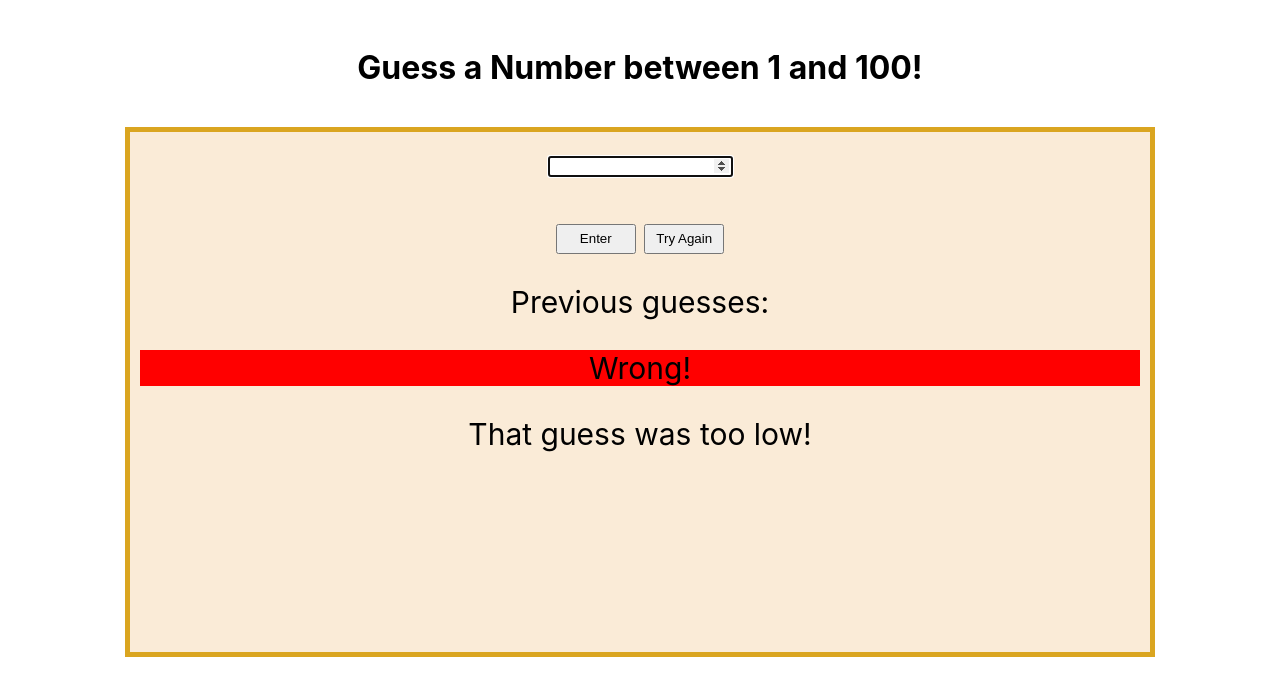
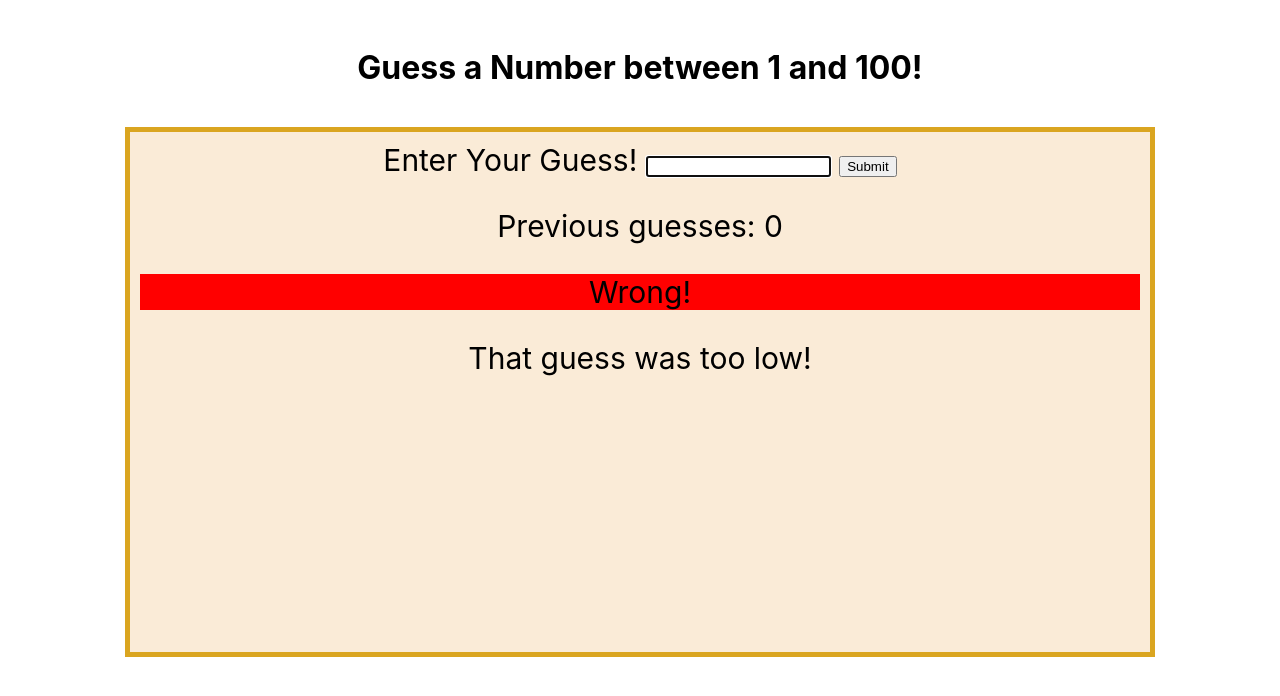
Before and after one commit to tylercodes-11/guessthenumber, a plain HTML site: page index.html in a window 1280 px wide. Drawn offline with Linux system fonts and the light colour scheme.

Commit message:
added guess field variable

```diff
--- a/index.html
+++ b/index.html
@@ -13,20 +13,19 @@
 
     <div class="content">
 
-        <form action="index.html" onsubmit="compareNum()">
-            <input type="number" id="userGuess" name="guess"><br><br>
+        <form>
+            <label for="guessField"> Enter Your Guess! </label>
+            <input type="text" id="guessField" class="guessField">
+          <input type="submit" class="guessSubmit">
+        </form>
 
-        </form>
-        <button type="submit" id="enterInput">Enter </button>
-        <button id="againButton">Try Again</button>
-
-    <div class="resultParas">
+     <div class="resultParas">
         <p class="guesses"></p>
         <p class="lastResult"></p>
         <p class="lowOrHi"></p>
 
 
-    </div>
+        </div>
 
 
 
--- a/script.js
+++ b/script.js
@@ -1,16 +1,18 @@
 
-const submitButton = document.getElementById('enterInput'); // submit button
-const tryAgain = document.getElementById('againButton'); // try again button
-const randGuess = Math.floor(Math.random() * 100) + 1; // making random number from 0 to 100.
-let guesses = document.querySelector('.guesses'); //guesses var
+const submitButton = document.querySelector('.guessSubmit'); // submit button
+const randGuess = Math.floor(Math.random() * 20) + 1; // making random number from 0 to 100.
+let guesses = document.querySelector('.guesses'); // number of guesses var
+let guessField = document.querySelector(".guessField")
 let lastResult = document.querySelector('.lastResult');
 let lowOrHi = document.querySelector('.lowOrHi');
 let guessCount = 1;
-userGuess.focus();
+let resetButton;
+
+guessField.focus();
 
 function compareNum(){
 
-    let userGuess = document.getElementById('userGuess').value; // user guess input
+    const userGuess = Number(guessField.value); // user guess input
 
     if (guessCount === 1) {
         guesses.textContent = 'Previous guesses: ';
@@ -20,16 +22,14 @@ function compareNum(){
 
     if (userGuess === randGuess) {
 
-        lastResult.textContent = 'Congratulation! You got it right! wow...';
+        lastResult.textContent = 'Congratulation! You got it right!';
         lastResult.style.backgroundColor = 'green';
         lowOrHi.textContent = '';
         setGameOver();
-    } else if (guessCount === 3) {
+    } else if (guessCount === 3) { //three chances condition
         lastResult.textContent = 'Game Over, Try Again'
         setGameOver();
-    }
-
-    else {
+    } else {
         lastResult.textContent = 'Wrong!';
         lastResult.style.backgroundColor = 'red';
         if (userGuess < randGuess) {
@@ -41,8 +41,8 @@ function compareNum(){
 
 
     guessCount++;
-    userGuess.value = '';
-    userGuess.focus();
+    guessField.value = '';
+    guessField.focus();
 
 
 };
@@ -51,6 +51,7 @@ submitButton.addEventListener('click', compareNum());
 
 function setGameOver() { //reset game function
     submitButton.disabled = true;
+    guessField.disabled = true;
     resetButton = document.createElement('button');
     resetButton.textContent = 'Start new game';
     document.body.appendChild(resetButton);
@@ -66,11 +67,9 @@ function resetGame() {
 
     resetButton.parentNode.removeChild(resetButton);
     submitButton.disabled = false;
-    userGuess.focus();
+    guessField.disabled = false;
+    guessField.focus();
+    guessField.value = '';
     lastResult.style.backgroundColor = 'white';
     randGuess = math.floor(Math.random() * 100) + 1;
 }
-
-tryAgain.addEventListener('click', function (){
-    location.reload();
-});
```
